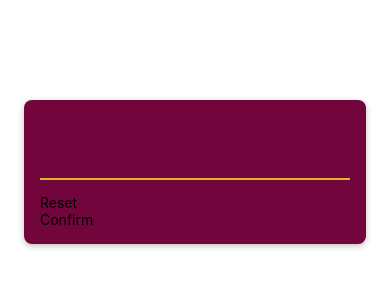
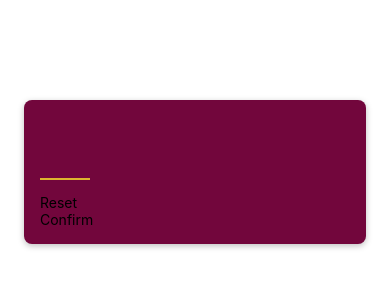
Before and after one commit to padhi190/GuessNumber, a React Native app: screen / in a window 390 px wide. Shown: the top 300 px of the page. Built offline with nearby package versions, Linux system fonts and the light colour scheme.

Commit message:
styling change

```diff
--- a/components/PrimaryButton.js
+++ b/components/PrimaryButton.js
@@ -1,11 +1,19 @@
-import { Text, View } from 'react-native';
+import { Pressable, StyleSheet, Text, View } from 'react-native';
 
 function PrimaryButton({ children }) {
   return (
-    <View>
-      <Text>{children}</Text>
-    </View>
+    <Pressable style={styles.container}>
+      <View>
+        <Text>{children}</Text>
+      </View>
+    </Pressable>
   );
 }
 
+const styles = StyleSheet.create({
+    container: {
+        backgroundColor: '#72063c',
+    }
+})
+
 export default PrimaryButton;
--- a/screens/StartGameScreen.js
+++ b/screens/StartGameScreen.js
@@ -1,14 +1,20 @@
-import { StyleSheet, TextInput, View } from 'react-native'
-import PrimaryButton from '../components/PrimaryButton'
+import { StyleSheet, TextInput, View } from 'react-native';
+import PrimaryButton from '../components/PrimaryButton';
 
 function StartGameScreen() {
   return (
-    <View style={styles.inputContainer} >
-        <TextInput style={styles.numberInput} keyboardType='numeric'/>
+    <View style={styles.inputContainer}>
+      <TextInput
+        style={styles.numberInput}
+        keyboardType="number-pad"
+        maxLength={2}
+        autoCapitalize="none"
+        autoCorrect={false}
+      />
       <PrimaryButton>Reset</PrimaryButton>
       <PrimaryButton>Confirm</PrimaryButton>
     </View>
-  )
+  );
 }
 
 const styles = StyleSheet.create({
@@ -20,18 +26,21 @@
     borderRadius: 8,
     elevation: 4,
     shadowColor: 'black',
-        shadowOffset: {width: 0, height: 2},
+    shadowOffset: { width: 0, height: 2 },
     shadowRadius: 6,
     shadowOpacity: 0.25,
   },
   numberInput: {
     height: 50,
+    width: 50,
     fontSize: 32,
     borderBottomColor: '#ddb52f',
     borderBottomWidth: 2,
     color: '#ddb52f',
     marginVertical: 14,
-    }
-})
+    fontWeight: 'bold',
+    textAlign: 'center',
+  },
+});
 
-export default StartGameScreen
+export default StartGameScreen;
```
Lines whose indentation alone changed are shown as unchanged.
